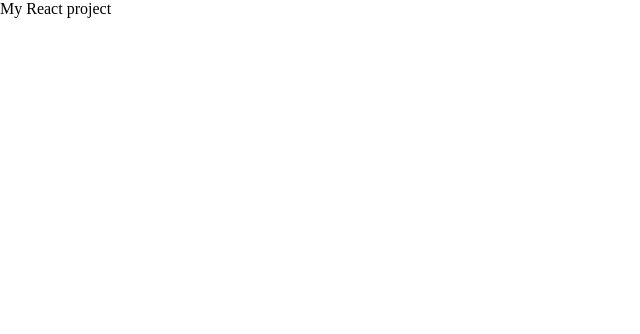
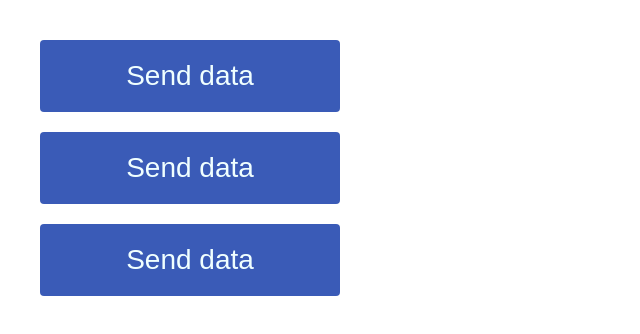
Before and after one commit to LiubovPP/React, a React (Create React App) app: page / in a window 1280 px wide. Shown: the top 334 px of the page, without its empty margins (0-640 px from the left). Built offline with nearby package versions, Linux system fonts and the light colour scheme.

Commit message:
add button

```diff
--- a/src/App.css
+++ b/src/App.css
@@ -1,3 +1,5 @@
 .App {
   display: flex;
+  flex-direction: column;
+  flex: 1;
 }
--- a/src/App.js
+++ b/src/App.jsx
@@ -1,9 +1,13 @@
 import './App.css';
+import Lesson02 from './lessons/lesson02/Lesson02';
+
 
 function App() {
   return (
     <div className="App">
-    My React project
+
+    <Lesson02/>
+
     </div>
   );
 }
--- /dev/null
+++ b/src/components/Button/Button.jsx
@@ -0,0 +1,13 @@
+import './styles.css';
+
+function Button (){
+  const sendButtonName= "Send";
+  const getButtonName = "Get";
+  const isGetButton = false;
+
+  return <button className='main-button'>
+    {isGetButton? getButtonName:sendButtonName} data
+    </button>;
+}
+
+export default Button;
--- /dev/null
+++ b/src/components/Button/styles.css
@@ -0,0 +1,9 @@
+.main-button {
+  width: 300px;
+  padding: 20px 30px;
+  background: rgb(58, 91, 183);
+  font-size: 28px;
+  color: azure;
+  border: none;
+  border-radius: 4px;
+}
--- /dev/null
+++ b/src/lessons/lesson02/Lesson02.jsx
@@ -0,0 +1,9 @@
+import Button from "../../components/Button/Button"
+import "./styles.css"
+ export default function Lesson02() {
+  return (<div className='buttons-container'>
+    <Button />
+    <Button />
+    <Button />
+ </div>)
+ }
--- /dev/null
+++ b/src/lessons/lesson02/styles.css
@@ -0,0 +1,6 @@
+.buttons-container {
+  display: flex;
+  flex-direction: column;
+  gap: 20px;
+  margin: 40px;
+}
```
